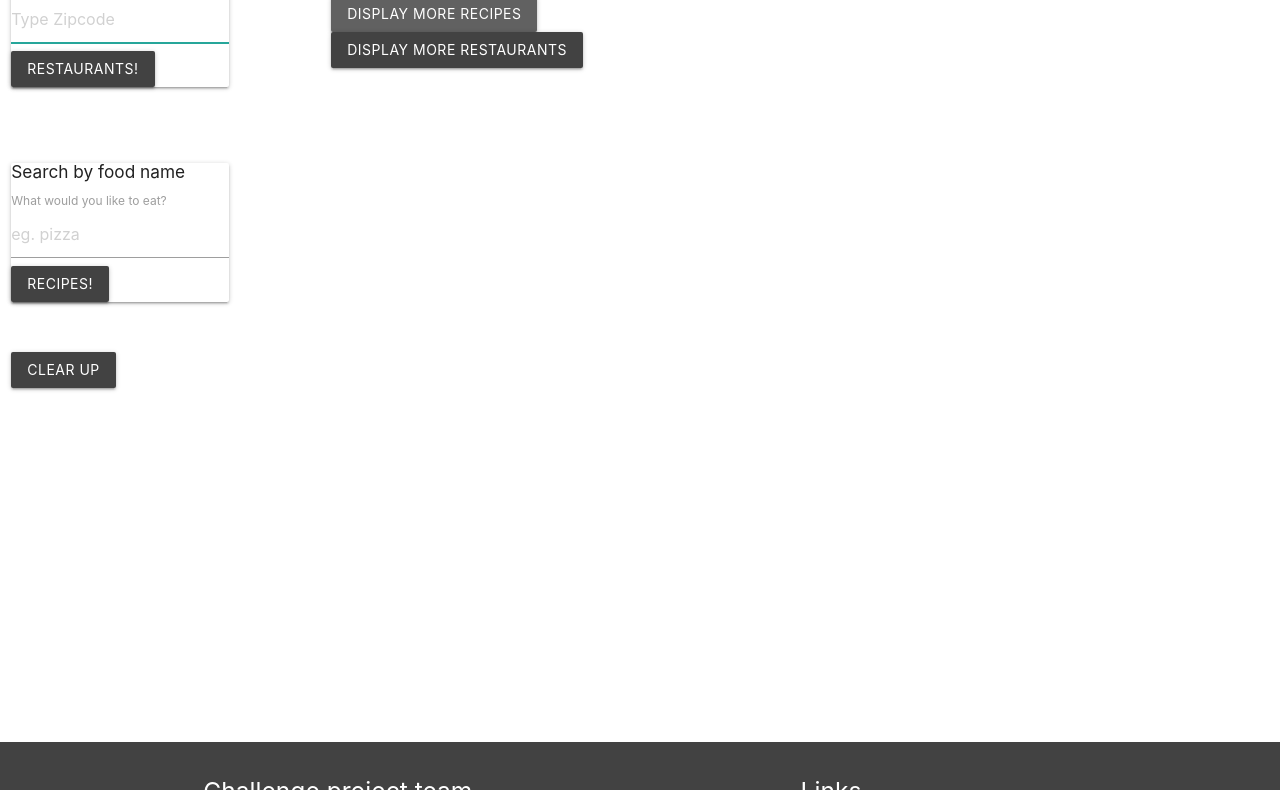
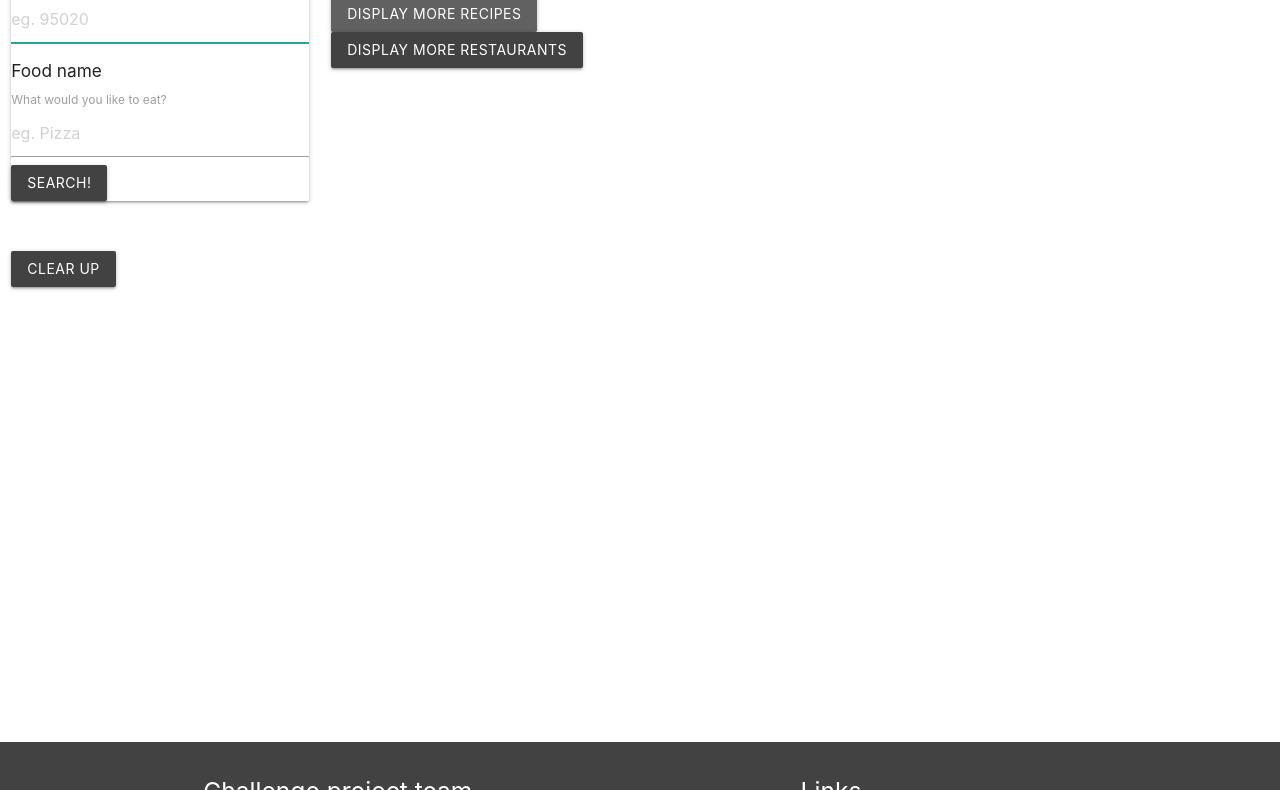
Before and after one commit to scotitakura/fun-challenge-project, a plain HTML site: page index.html in a window 1280 px wide. Shown: the part 142-932 px from the top of the page. Drawn offline with nearby package versions, Linux system fonts and the light colour scheme.

Commit message:
Pretty up the main landing page

```diff
--- a/index.html
+++ b/index.html
@@ -26,52 +26,49 @@
     </nav>
 
     <body>   <!-- Page Layout here -->
+        <div class = "container-fluid">
+
             <div class="row">
 
               <div class="col s3"> <!-- left side navigation panel -->
 
-      <div class = "row">  <!--zipcode-->
-        <div class="input-field col s9">
+                <div class = "row">
+                  <div class="input-field col s12">
                     <div class="card">
-            <h6 class="card-header text-uppercase">Search By Zipcode</h6>
+
+                      <h6 class="card-header text-uppercase">Zipcode</h6> <!--zipcode-->
                       <form id="zipcode-form" class="card-body">
-              <label class="form-label" for="zipcodename">Zipcode</label>
+                        <label class="form-label" for="zipcodename">Share your zipcode</label>
                         <input
                           name="zipcodename"
                           id="zipcodename"
                           type="text"
                           autofocus="true"
                           class="form-input"
-                placeholder="Type Zipcode"
+                          placeholder="eg. 95020"
                         />
-              <button type="submit" class="btn grey darken-3"> restaurants!</button>
+                        <!-- <button type="submit" class="btn grey darken-3"> restaurants!</button> -->
                       </form>
-          </div>
-        </div>
-      </div>
 
-      <div class = "row">  <!--Food Input-->
-        <div class="input-field col s9">
-          <div class="card">
-            <h6 class="card-header text-uppercase">Search by food name</h6>
+                      <h6 class="card-header text-uppercase">Food name</h6> <!--Food Input-->
                       <form id="food-input-form" class="card-body">
-              <label class="food-input-label" for= "food-name" > What would you like to eat? </label>
+                        <label class="form-label" for= "food-name" > What would you like to eat? </label>
                         <input
                           name="food-input"
                           id="food-input"
                           type="text"
                           autofocus="true"
                           class="form-input"
-                placeholder="eg. pizza"
+                          placeholder="eg. Pizza"
                         />
-              <button type="submit" class="btn grey darken-3"> recipes!</button>
+                        <button type="submit" class="btn grey darken-3"> Search!</button>
                       </form>
                     </div>
                   </div>
                 </div>
 
                 <div class = "row">  <!--clear the recipes-->
-        <div class="col s9">
+                  <div class="col s12">
                     <p class="left">
                       <a id="clear" class="waves-effect waves-light btn grey darken-3"> Clear up</a>
                       <label for="icon_prefix2"></label>
@@ -101,6 +98,7 @@
                         </div>
                   </section>
 
+                </div>
             </div>
         </div>
 
```
Lines whose indentation alone changed are shown as unchanged.
